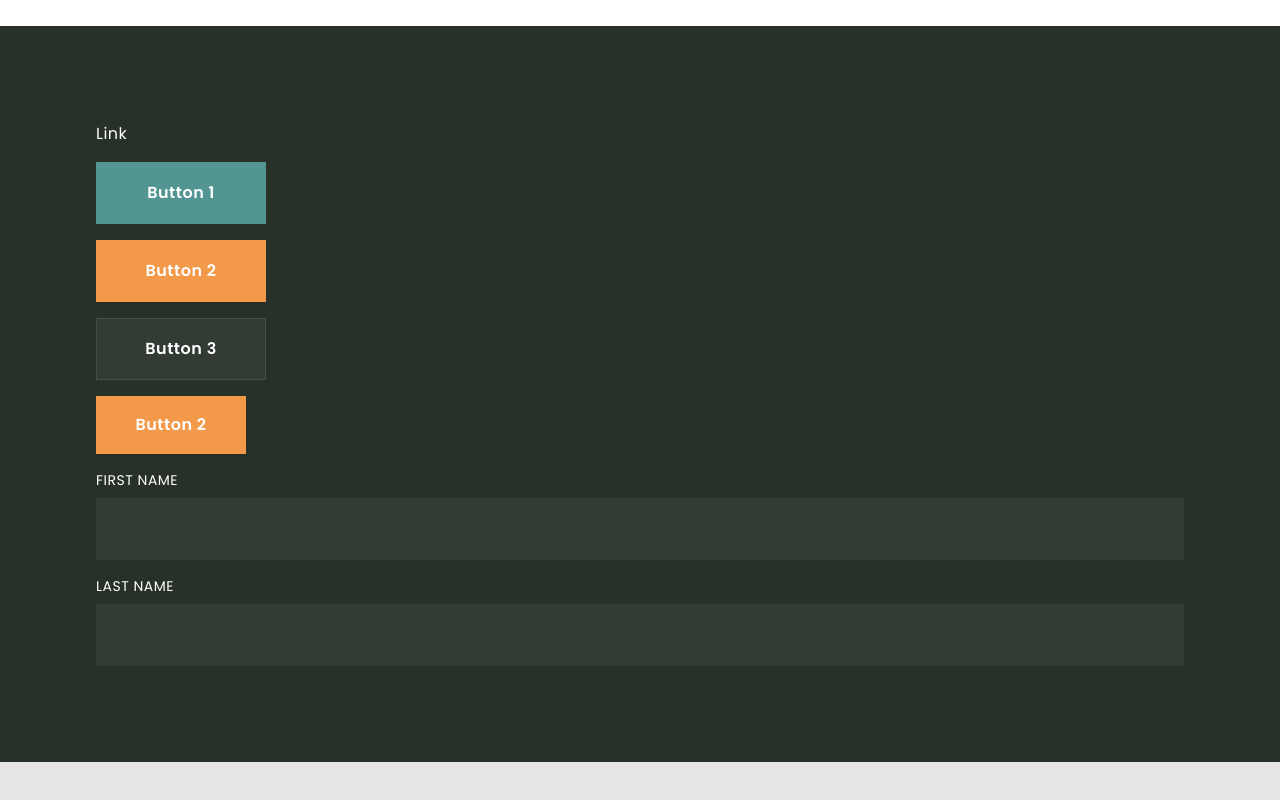
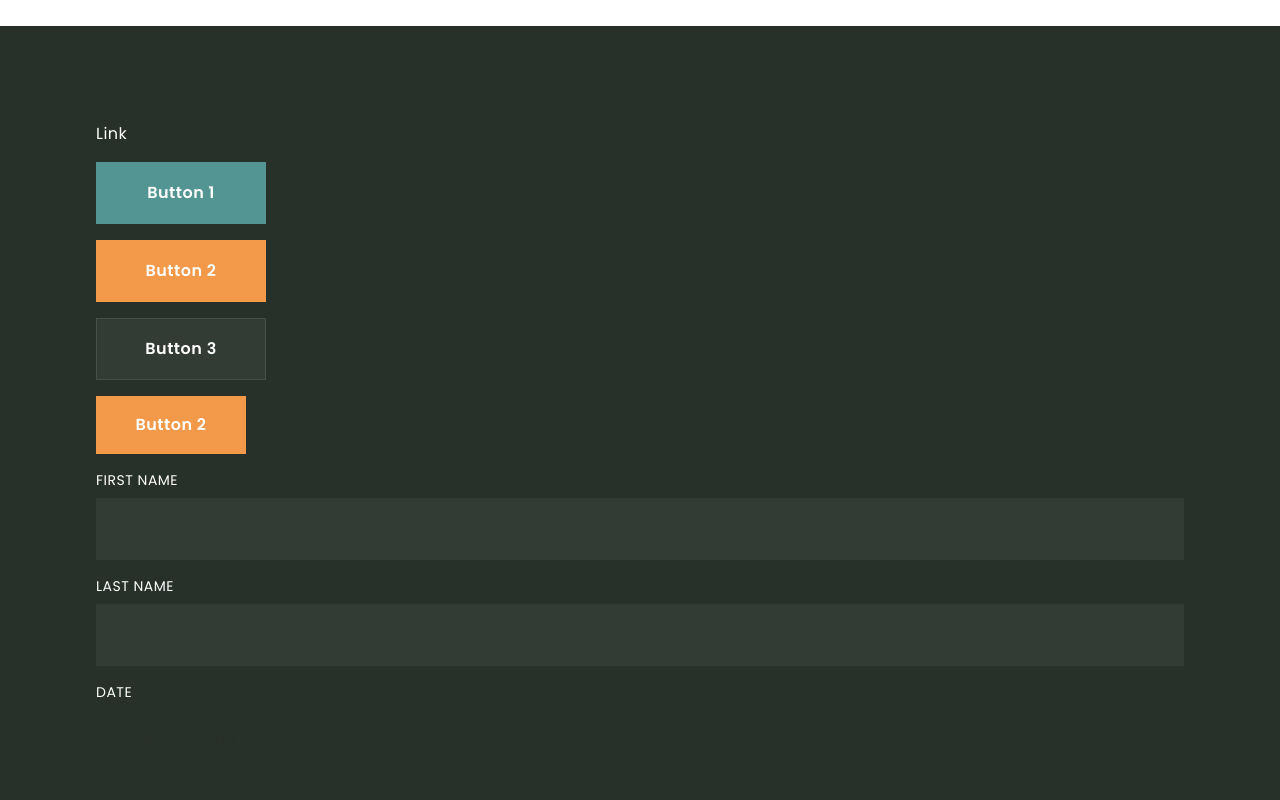
Before and after one commit to ArfinHasib/Restaurant-website-nextjs14-tailwind-framer-motion, a Next.js app: page / in a window 1280 px wide. Shown: the part 478-1278 px from the top of the page. Before the commit the page ends 1240 px from the top, so only its background shows below. Built offline with nearby package versions, Linux system fonts and the light colour scheme.

Commit message:
Fixed the useState Issue on the styleGuide

```diff
--- a/app/page.jsx
+++ b/app/page.jsx
@@ -2,7 +2,10 @@
 
 export default function Home() {
    return (
-      <main className='w-full max-w-[1440px] bg-white mx-auto overflow-hidden'>
+      <main
+         className='w-full max-w-[1440px] bg-white mx-auto overflow-hidden'
+         id='root'
+      >
          <StyleGuid />
       </main>
    );
--- a/components/StyleGuid.jsx
+++ b/components/StyleGuid.jsx
@@ -1,8 +1,25 @@
+'use client';
+
+import * as React from 'react';
+import { format } from 'date-fns';
+import { Calendar as CalendarIcon } from 'lucide-react';
+import { useState } from 'react';
+
+import { cn } from '@/lib/utils';
+import { Button } from '@/components/ui/button';
+import { Calendar } from '@/components/ui/calendar';
+import {
+   Popover,
+   PopoverContent,
+   PopoverTrigger,
+} from '@/components/ui/popover';
+
 import Link from 'next/link';
-import { Button } from './ui/button';
 import { Input } from './ui/input';
 
 const StyleGuid = () => {
+   const [date, setDate] = useState();
+
    return (
       <>
          {/* typography */}
@@ -36,6 +53,32 @@
                <label htmlFor='lastname'>Last Name</label>
                <Input type='lastname' id='lastname' />
             </div>
+            {/* calendar */}
+            <div>
+               <label>Date</label>
+               <Popover>
+                  <PopoverTrigger asChild>
+                     <Button
+                        variant={'outline'}
+                        className={cn(
+                           'w-[280px] justify-start text-left font-normal',
+                           !date && 'text-muted-foreground'
+                        )}
+                     >
+                        <CalendarIcon className='mr-2 h-4 w-4' />
+                        {date ? format(date, 'PPP') : <span>Pick a date</span>}
+                     </Button>
+                  </PopoverTrigger>
+                  <PopoverContent className='w-auto p-0'>
+                     <Calendar
+                        mode='single'
+                        selected={date}
+                        onSelect={setDate}
+                        initialFocus
+                     />
+                  </PopoverContent>
+               </Popover>
+            </div>
          </div>
       </>
    );
```
